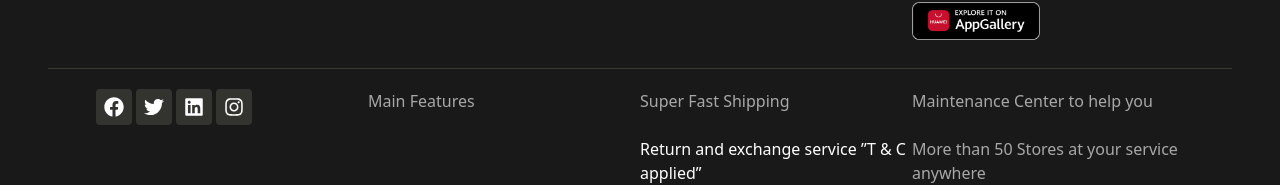
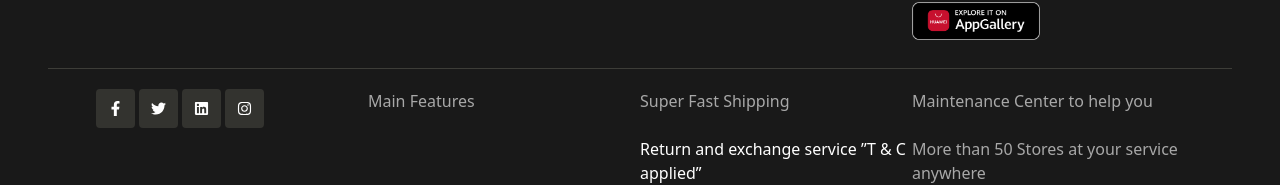
Before and after one commit to eslamsobhy/ecommerce-front-end, a React (Vite) app: page / in a window 1280 px wide. Shown: the part 3157-3342 px from the top of the page. Built offline with nearby package versions, Linux system fonts and the light colour scheme.

Commit message:
anotherStyle

```diff
--- a/src/components/Footer.jsx
+++ b/src/components/Footer.jsx
@@ -2,7 +2,7 @@ import { Link } from "react-router-dom";
 import BackToTopButton from "./BackToTopButton.jsx";
 import emailjs from 'emailjs-com';
 import {
-  FaFacebook,
+  FaFacebookF,
   FaTwitter,
   FaLinkedin,
   FaInstagram
@@ -124,17 +124,17 @@ const Footer = () => {
         <section className="grid grid-cols-4 py-5 px-12 mx-12">
           <div className="col-span-4 md:col-span-1">
             <div className="flex gap-x-1 ">
-              <a href="https://www.facebook.com/" className="bg-[#33332f] hover:bg-[#4267B2] p-2 rounded">
-                <FaFacebook size={20} color="white" />
+              <a href="https://www.facebook.com/" className="bg-[#33332f] hover:bg-[#4267B2] p-3 rounded">
+                <FaFacebookF size={15} color="white" />
               </a>
-              <a href="https://twitter.com/" className=" bg-[#33332f] hover:bg-[#1DA1F2] p-2 rounded">
-                <FaTwitter size={20} color="white" />
+              <a href="https://twitter.com/" className=" bg-[#33332f] hover:bg-[#1DA1F2] p-3 rounded">
+                <FaTwitter size={15} color="white" />
               </a>
-              <a href="https://www.linkedin.com/" className="bg-[#33332f] hover:bg-[#2867B2] p-2 rounded">
-                <FaLinkedin size={20} color="white" />
+              <a href="https://www.linkedin.com/" className="bg-[#33332f] hover:bg-[#2867B2] p-3 rounded">
+                <FaLinkedin size={15} color="white" />
               </a>
-              <a href="https://www.instagram.com/" className="bg-[#33332f] hover:bg-gradient-to-br from-pink-500 via-purple-600 to-yellow-400 p-2 rounded">
-                <FaInstagram size={20} color="white" />
+              <a href="https://www.instagram.com/" className="bg-[#33332f] hover:bg-gradient-to-tr from-[#feda75] via-[#fa7e1e] via-[#d62976] via-[#962fbf] to-[#4f5bd5] p-3 rounded">
+                <FaInstagram size={15} color="white" />
               </a>
             </div>
           </div>
```
